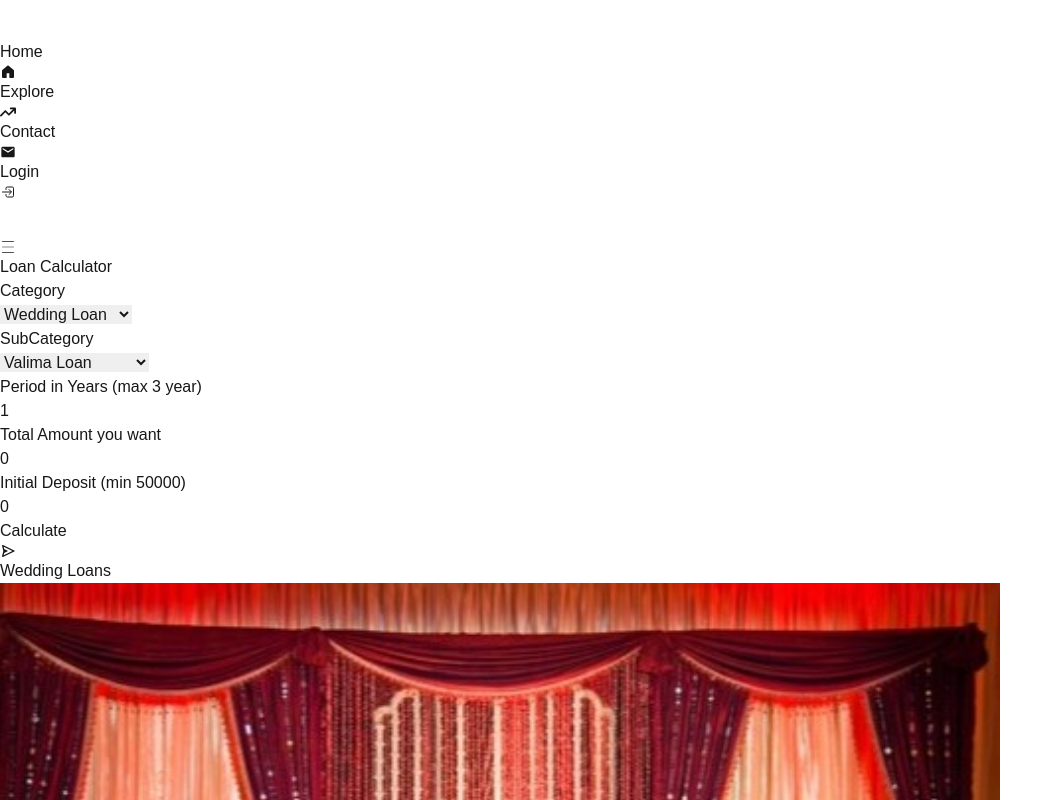
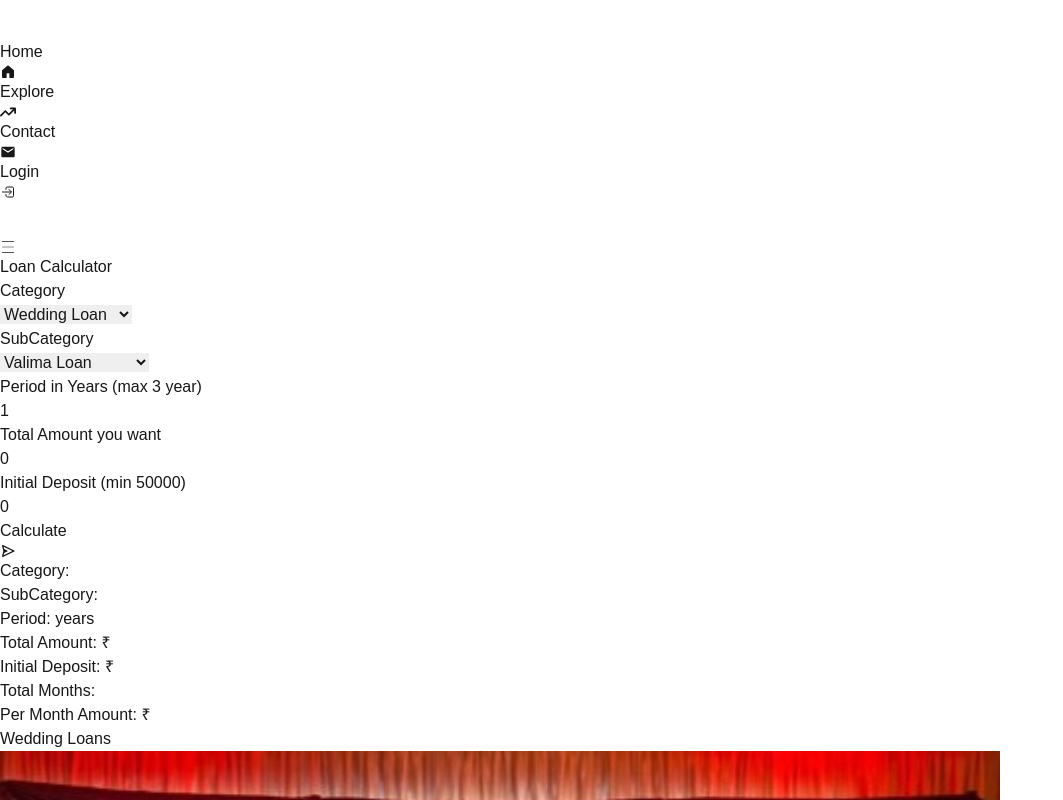
Before and after one commit to uzairrehan/islamic-qarz, a Next.js app in the folder client/: page /explore in a window 1280 px wide. Shown: the top 800 px of the page, without its empty margins (0-1063 px from the left). Built offline with nearby package versions, Linux system fonts and the light colour scheme.

Commit message:
result added

```diff
--- a/client/src/components/Calculator.tsx
+++ b/client/src/components/Calculator.tsx
@@ -181,7 +181,36 @@ function Calculator() {
             Calculate
             <BiSend className="size-4" />
           </button>
-          <div>{calculated?.category}</div>
+          <div className="p-4  rounded-lg shadow-md  ">
+            <p className="font-semibold">
+              Category:{" "}
+              <span className="font-normal">{calculated?.category}</span>
+            </p>
+            <p className="font-semibold">
+              SubCategory:{" "}
+              <span className="font-normal">{calculated?.subCategory}</span>
+            </p>
+            <p className="font-semibold">
+              Period:{" "}
+              <span className="font-normal">{calculated?.period} years</span>
+            </p>
+            <p className="font-semibold">
+              Total Amount:{" "}
+              <span className="font-normal">₹{calculated?.totalAmount}</span>
+            </p>
+            <p className="font-semibold">
+              Initial Deposit:{" "}
+              <span className="font-normal">₹{calculated?.initialDeposit}</span>
+            </p>
+            <p className="font-semibold">
+              Total Months:{" "}
+              <span className="font-normal">{calculated?.totalMonth}</span>
+            </p>
+            <p className="font-semibold">
+              Per Month Amount:{" "}
+              <span className="font-normal">₹{calculated?.permonthAmount}</span>
+            </p>
+          </div>
         </div>
       </div>
     </>
```
